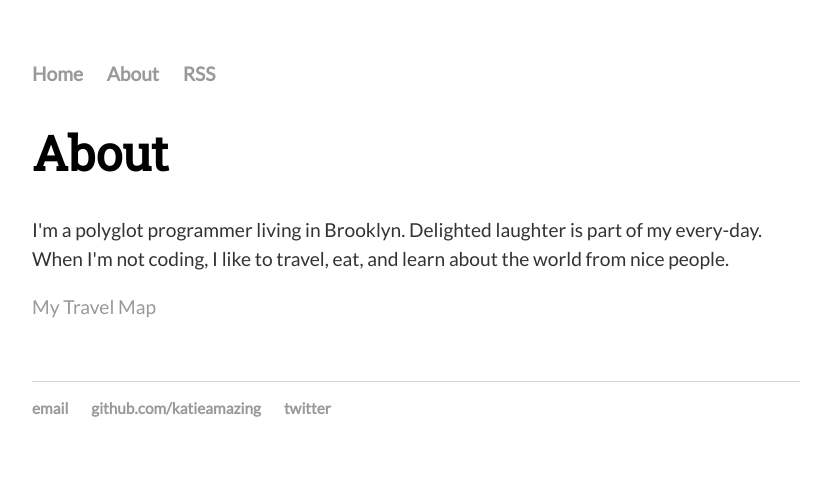
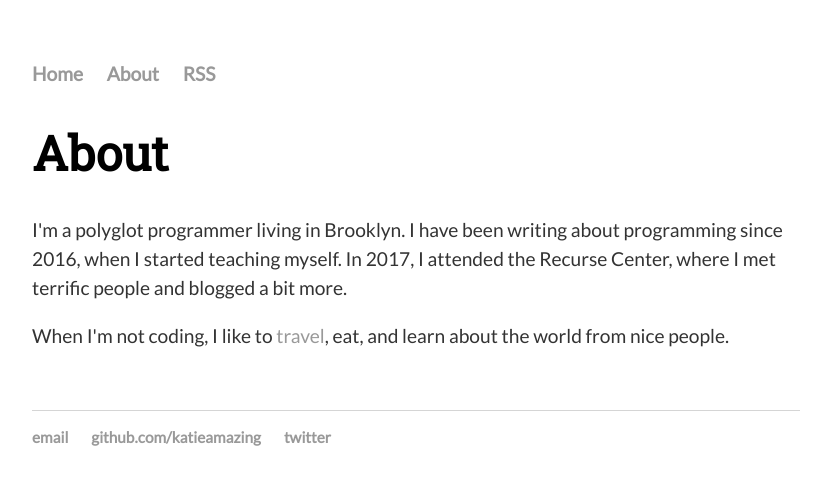
Before and after one commit to katieamazing/katieamazing.github.io, a Jekyll site: the page built from about/index.html, in a window 1280 px wide. Shown: the top 485 px of the page, without its empty margins (224-1055 px from the left). Built offline with Jekyll 4.4.1, drawn with Linux system fonts in a browser that asks for light colours; a script that is not in the unit is left out.

Commit message:
Update index.html

```diff
--- a/about/index.html
+++ b/about/index.html
@@ -13,8 +13,10 @@
 <body>
   <h1>{{ page.title }}</h1>
   <div class="blurb">
-  <p>I'm a polyglot programmer living in Brooklyn. Delighted laughter is part of my every-day. When I'm not coding, I like to travel, eat, and learn about the world from nice people.</p>
-  <p><a href="https://drive.google.com/open?id=1FNG4AB6eY5Bqg38WbtreN0fwuwA&usp=sharing">My Travel Map</a></p>
+  <p>I'm a polyglot programmer living in Brooklyn. I have been writing about programming since 2016, when I started teaching myself. In 2017, I attended the Recurse Center, where I met terrific people and blogged a bit more.</p>
+
+<p>When I'm not coding, I like to <a href="https://drive.google.com/open?id=1FNG4AB6eY5Bqg38WbtreN0fwuwA&usp=sharing">travel</a>, eat, and learn about the world from nice people.
+</p>
   </div>
 <div>
 	<div id="instafeed" class="grid">
```
